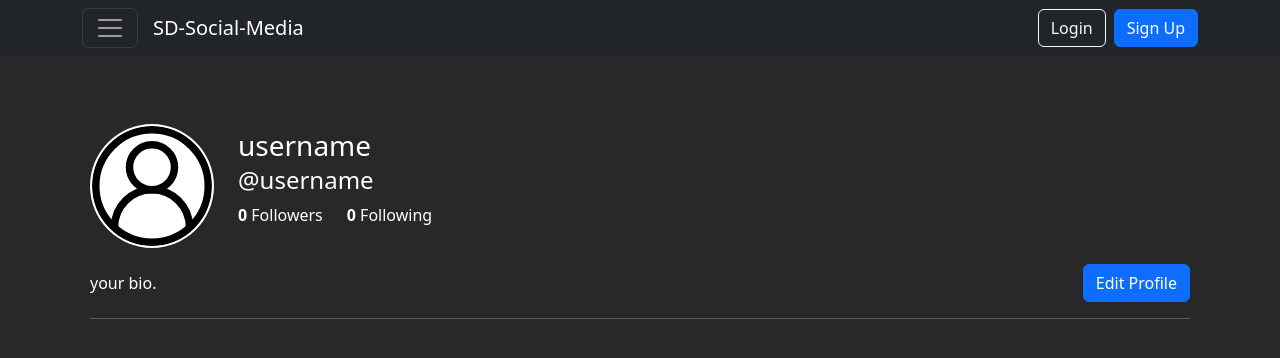
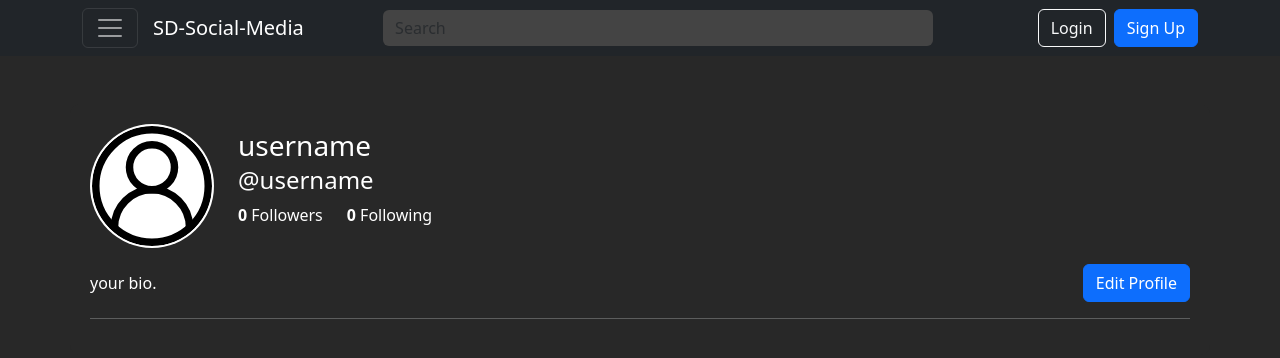
Before and after one commit to CianDickerHughes/SD-Social-Media-App, a React (Create React App) app in the folder sd-social-media-app/: page /profile in a window 1280 px wide. Shown: the top 358 px of the page. Built offline with nearby package versions, Linux system fonts and the light colour scheme.

Commit message:
add search for users by their username
need to update the css for the search bar

```diff
--- a/sd-social-media-app/src/components/NavigationBar.js
+++ b/sd-social-media-app/src/components/NavigationBar.js
@@ -2,7 +2,8 @@
 // G00415413
 
 import React, { useState, useEffect } from "react";
-import { Navbar, Nav, Button, Container, Offcanvas, Image, Dropdown, DropdownButton } from "react-bootstrap";
+import { Navbar, Nav, Button, Container, Offcanvas, Image, Dropdown, Form, FormControl } from "react-bootstrap";
+import { useNavigate } from "react-router-dom"; // Import useNavigate
 import Login from "./Login";
 import Post from "./Post";
 import profileIMG from '../img/profile-user.svg';
@@ -18,6 +19,9 @@ const NavigationBar = () => {
   const [userData, setUserData] = useState(null); // Store user data (including profile image)
   const [isLoggedIn, setIsLoggedIn] = useState(false); // Track login status
   const [showPost, setShowPost] = useState(false); // State for post modal
+  const [searchQuery, setSearchQuery] = useState("");
+
+  const navigate = useNavigate();
 
   const handleClose = () => setShow(false);
   const handleShow = () => setShow(true);
@@ -59,12 +63,45 @@ const NavigationBar = () => {
     window.location.reload(); // Reload the page
   };
 
+
+  // Handle search input change
+  const handleSearchChange = (e) => {
+    setSearchQuery(e.target.value);
+  };
+
+  // Handle search submit
+  const handleSearchSubmit = async (e) => {
+    e.preventDefault();
+    // Make sure search query is not empty
+    try {
+      const response = await axios.get(`http://localhost:8080/users/username/${searchQuery}`);
+      const user = response.data;
+      console.log("User found:", user);
+      navigate(`/profile?id=${user.id}`); // Redirect to /profile with user ID as a query parameter
+    } catch (error) { // Handle error if user not found
+      console.error("User not found:", error);
+      alert("User not found");
+    }
+  };
+
   return (
     <>
       <Navbar bg="dark" variant="dark" expand={false}>
         <Container>
           <Navbar.Toggle aria-controls="offcanvasNavbar" onClick={handleShow} />
           <Navbar.Brand href="/" style={{ padding: "0px 15px" }}>SD-Social-Media</Navbar.Brand>
+          {/* Search Bar */}
+          <Form className="d-flex mx-auto" style={{ width: "50%" }} onSubmit={handleSearchSubmit}>
+            <FormControl
+              type="search"
+              placeholder="Search"
+              className="me-2"
+              aria-label="Search"
+              value={searchQuery}
+              onChange={handleSearchChange}
+            />
+          </Form>
+
           <div className="ms-auto">
             {/* If the user is logged in, show profile image and dropdown for logout/profile options */}
             {isLoggedIn ? (
@@ -74,14 +111,14 @@ const NavigationBar = () => {
                     src={userData?.profileImgUrl || profileIMG} // Display profile image
                     alt="Profile"
                     roundedCircle
-                    width="40" // Size of the profile image
+                    width="40"
                     height="40"
                     style={{ cursor: "pointer" }}
                   />
                 </Dropdown.Toggle>
 
                 <Dropdown.Menu>
-                  <Dropdown.Item href="/profile">View Profile</Dropdown.Item>
+                  <Dropdown.Item href={`/profile?id=${localStorage.getItem("userId")}`}>View Profile</Dropdown.Item>
                   <Dropdown.Item onClick={handleLogout}>Logout</Dropdown.Item>
                 </Dropdown.Menu>
               </Dropdown>
@@ -110,7 +147,7 @@ const NavigationBar = () => {
                 <Nav.Link href="/" onClick={handleClose} style={{ padding: "10px 15px" }}>Home</Nav.Link>
                 <Nav.Link href="/bookmark" onClick={handleClose} style={{ padding: "10px 15px" }}>Bookmark</Nav.Link>
                 <Nav.Link href="/messages" onClick={handleClose} style={{ padding: "10px 15px" }}>Messages</Nav.Link>
-                <Nav.Link href="/profile" onClick={handleClose} style={{ padding: "10px 15px" }}>Profile</Nav.Link>
+                <Nav.Link href={`/profile?id=${localStorage.getItem("userId")}`} onClick={handleClose} style={{ padding: "10px 15px" }}>Profile</Nav.Link>
                 <Nav.Link href="/settings" onClick={handleClose} style={{ padding: "10px 15px" }}>Settings</Nav.Link>
                 <Nav.Link onClick={() => { handlePostShow(); handleClose(); }}>Make A Post</Nav.Link>
                 </>
--- a/sd-social-media-app/src/components/Profile.js
+++ b/sd-social-media-app/src/components/Profile.js
@@ -2,6 +2,7 @@
 // G00415413
 
 import React, { useState, useEffect } from "react";
+import { useLocation } from "react-router-dom"; // Import useLocation from react-router-dom
 import profileIMG from '../img/profile-user.svg';
 import 'bootstrap/dist/css/bootstrap.min.css';
 import axios from "axios";
@@ -15,11 +16,15 @@ const Profile = () => {
   const [loading, setLoading] = useState(true); // Track loading state
   const [error, setError] = useState(''); // Track errors
 
+  const location = useLocation(); // Get the current location object
+
+  // Extract user ID from the URL query parameters
+  const searchParams = new URLSearchParams(location.search);
+  const userId = searchParams.get("id");
+
 
   // Check if user is logged in when the component mounts
   useEffect(() => {
-    // Check if user is logged in (check localStorage for userId)
-    const userId = localStorage.getItem("userId");
     if (userId) {
       setIsLoggedIn(true);
       // Fetch user data (profile image) from the API
@@ -30,7 +35,7 @@ const Profile = () => {
       setIsLoggedIn(false);
       setLoading(false);
     }
-  }, []);
+  }, [userId]);
 
   // Fetch user data from API using user ID
   const fetchUserData = async (userId) => {
```
